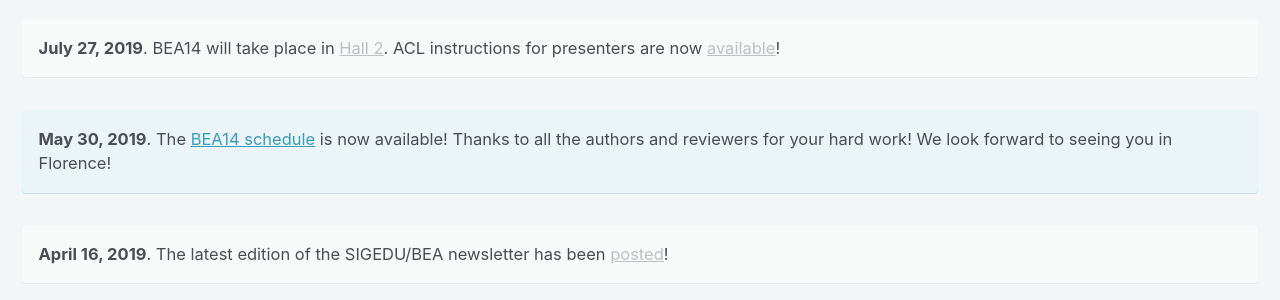
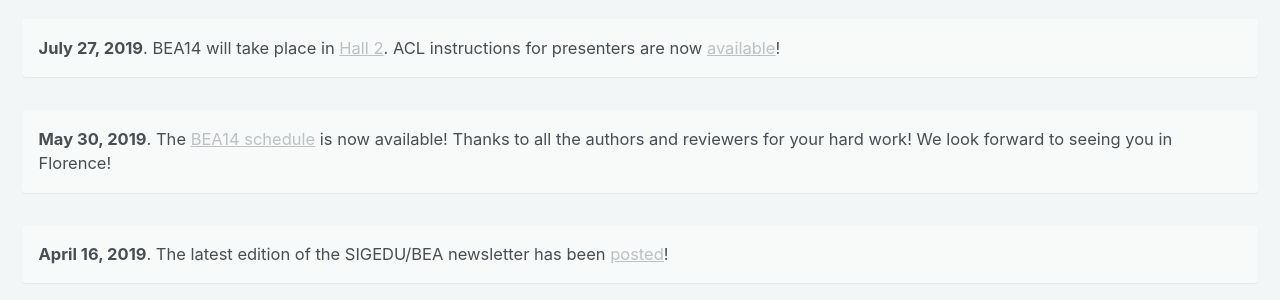
Before and after one commit to sigedu-org/website, a Jekyll site: the page built from _pages/home.md, in a window 1280 px wide. Shown: the part 740-1040 px from the top of the page. Built offline with Jekyll 4.4.1, drawn with Linux system fonts in a browser that asks for light colours; cached includes are drawn as plain includes; nearby versions of some CDN libraries.

Commit message:
Fix typo.

```diff
--- a/_pages/home.md
+++ b/_pages/home.md
@@ -17,7 +17,7 @@ excerpt: "Special Interest Group for Building Educational Applications<br/><br/>
 {: .notice}
 
 **May 30, 2019**. The [BEA14 schedule](/bea/current#schedule) is now available! Thanks to all the authors and reviewers for your hard work! We look forward to seeing you in Florence!
-{: .notice--info}
+{: .notice}
 
 **April 16, 2019**. The latest edition of the SIGEDU/BEA newsletter has been [posted](/blog/sigedu-newsletter-3/)!
 {: .notice}
```
